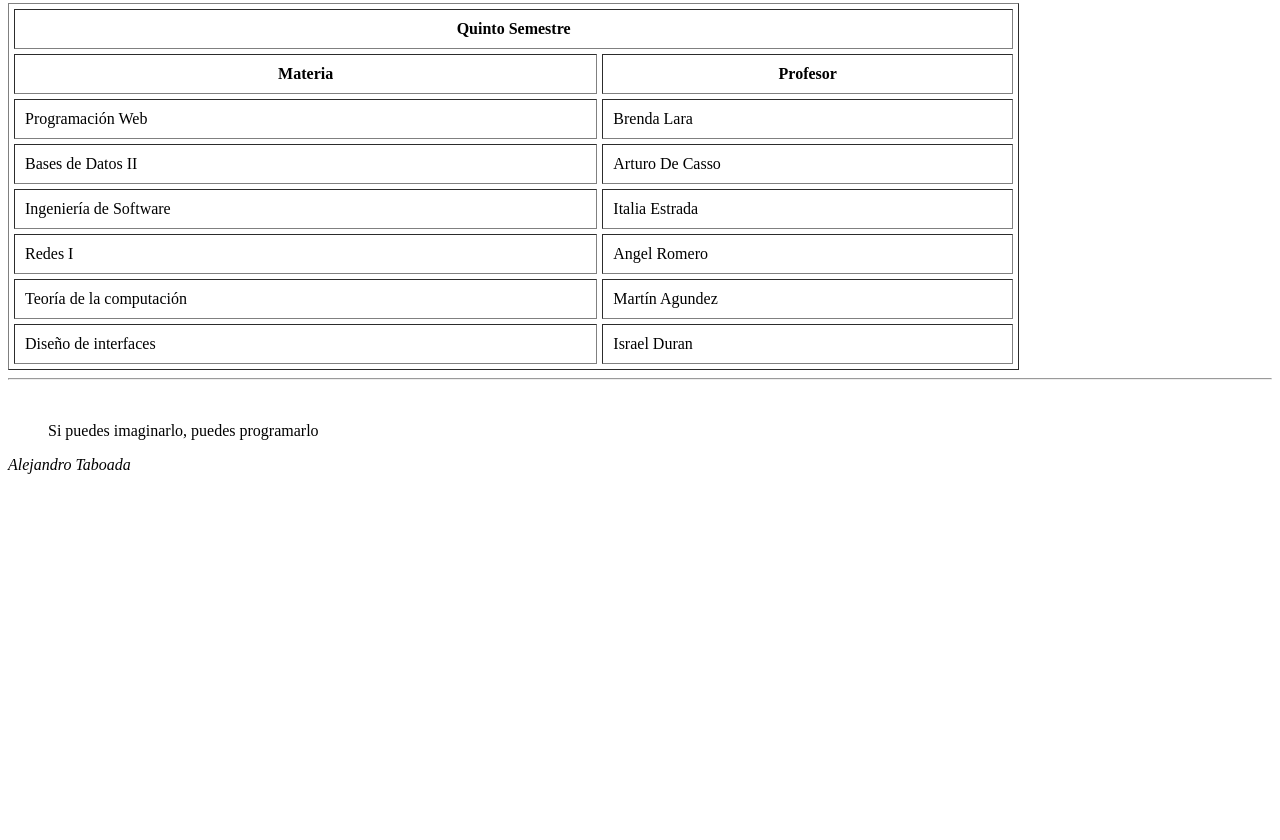
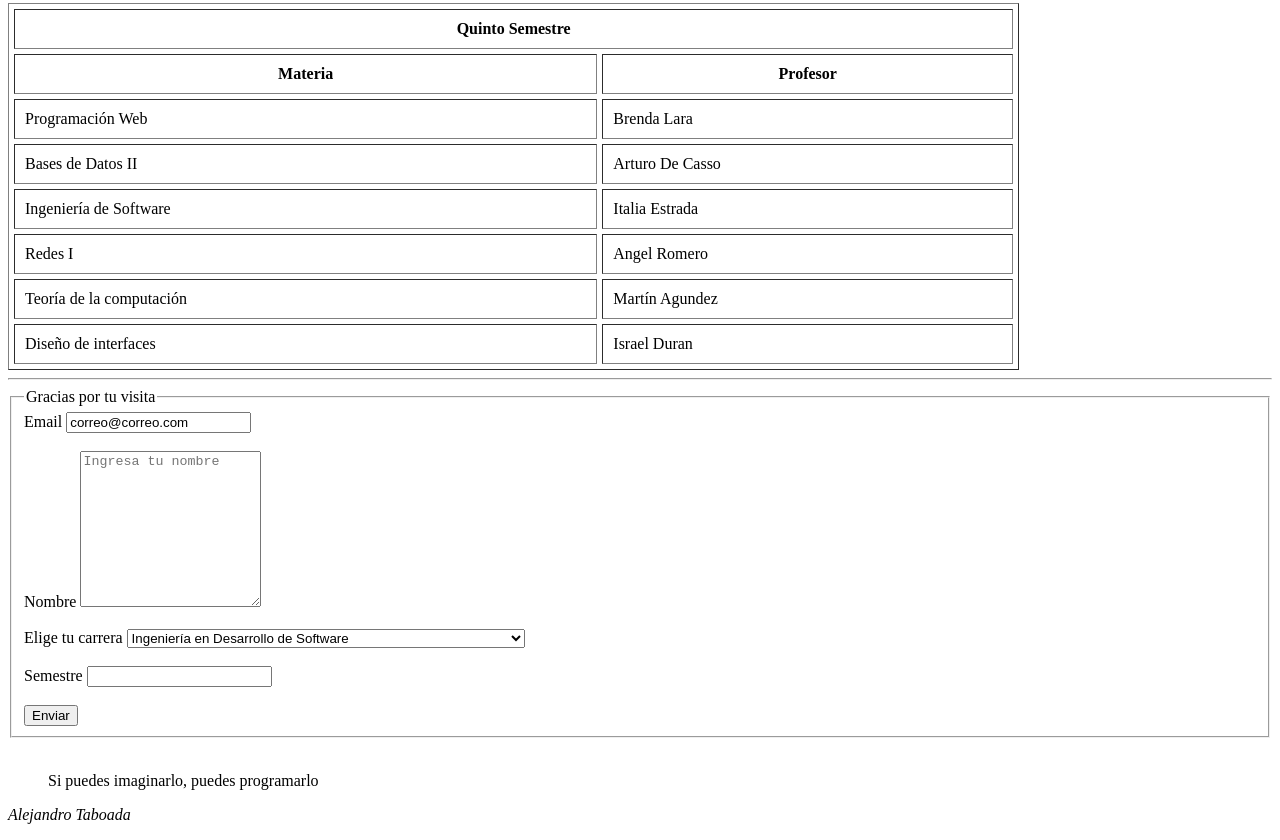
Before and after one commit to AngelVital/programacion-web, a plain HTML site: page 03_ejercicio3/index.html in a window 1280 px wide. Shown: the part 1625-2465 px from the top of the page. Before the commit the page ends 2115 px from the top, so only its background shows below. Drawn offline with Linux system fonts and the light colour scheme.

Commit message:
Ejercicio 3

```diff
--- a/03_ejercicio3/index.html
+++ b/03_ejercicio3/index.html
@@ -2,6 +2,9 @@
 <html>
 <head>
 	<meta charset="utf-8">
+	<meta name="Description" content="Ejercicio 3 de programacion web. Metadatos y formularios">
+	<meta name="author" content="Angel Vital">
+	<meta name="keywords" content="Programación Web, form, register, metadata">
 	<meta name="viewport" content="width=device-width, initial-scale=1">
 	<title>Ejercicio 2</title>
 </head>
@@ -14,7 +17,7 @@
 
 	<div>
 		<h3>Sobre mí</h3>
-		<p>Mi nommbre en Angel, soy estudiante de quinto semestre en la carrera de <i>Ingeniería en Desarollo de Software</i> en la Universiad Autónoma de Baja California Sur. <br> Para saber más sobre mi carrera haz <a target="_blank" href="https://www.uabcs.mx/dasc/ingenieria-en-desarrollo-de-software-plan-2022/">click aquí</a>
+		<p>Mi nombre en Angel, soy estudiante de quinto semestre en la carrera de <i>Ingeniería en Desarollo de Software</i> en la Universiad Autónoma de Baja California Sur. <br> Para saber más sobre mi carrera haz <a target="_blank" href="https://www.uabcs.mx/dasc/ingenieria-en-desarrollo-de-software-plan-2022/">click aquí</a>
 		</p>
 	</div>
 
@@ -112,6 +115,46 @@
 		<hr>
 	</div>
 
+	<form action="/submit" method="post">
+		<fieldset>
+			<legend>Gracias por tu visita</legend>
+			<label for="email">Email</label>
+			<input
+			type="email" name="email" id="email" placeholder="Ingresa tu correo aquí"
+			value="correo@correo.com" required><br><br>
+
+			<label>
+				Nombre
+				<textarea required name="nombre" rows="10" placeholder="Ingresa tu nombre"></textarea>
+			</label><br><br>
+
+			<label for="carreer">Elige tu carrera</label>
+			<select name="carrera" id="carrera">
+				<option value="ids">Ingeniería en Desarrollo de Software</option>
+				<option value="itc">Ingeniería en Tecnología Computacional</option>
+				<option value="lati">Licenciatura en administración de tecnologías de la información</option>
+				<option value="cib">Ingeniería en ciberseguridad</option>
+			</select><br><br>
+
+			<label for="semestre">Semestre</label>
+			<input type="text" minlength="5" maxlength="15" id="semester" name="semestre" list="semestres">
+			<datalist id="semesters" name="semester">
+				<option>Primero</option>
+				<option>Segundo</option>
+				<option>Tercero</option>
+				<option>Cuarto</option>
+				<option>Quinto</option>
+				<option>Sexto</option>
+				<option>Septimo</option>
+				<option>Octavo</option>
+				<option>Noveno</option>
+			</datalist><br><br>
+
+			<button type="submit">Enviar</button>
+		</fieldset>
+
+	</form>
+
 	<div>
 		<br>
 		<blockquote>Si puedes imaginarlo, puedes programarlo</blockquote>
```
